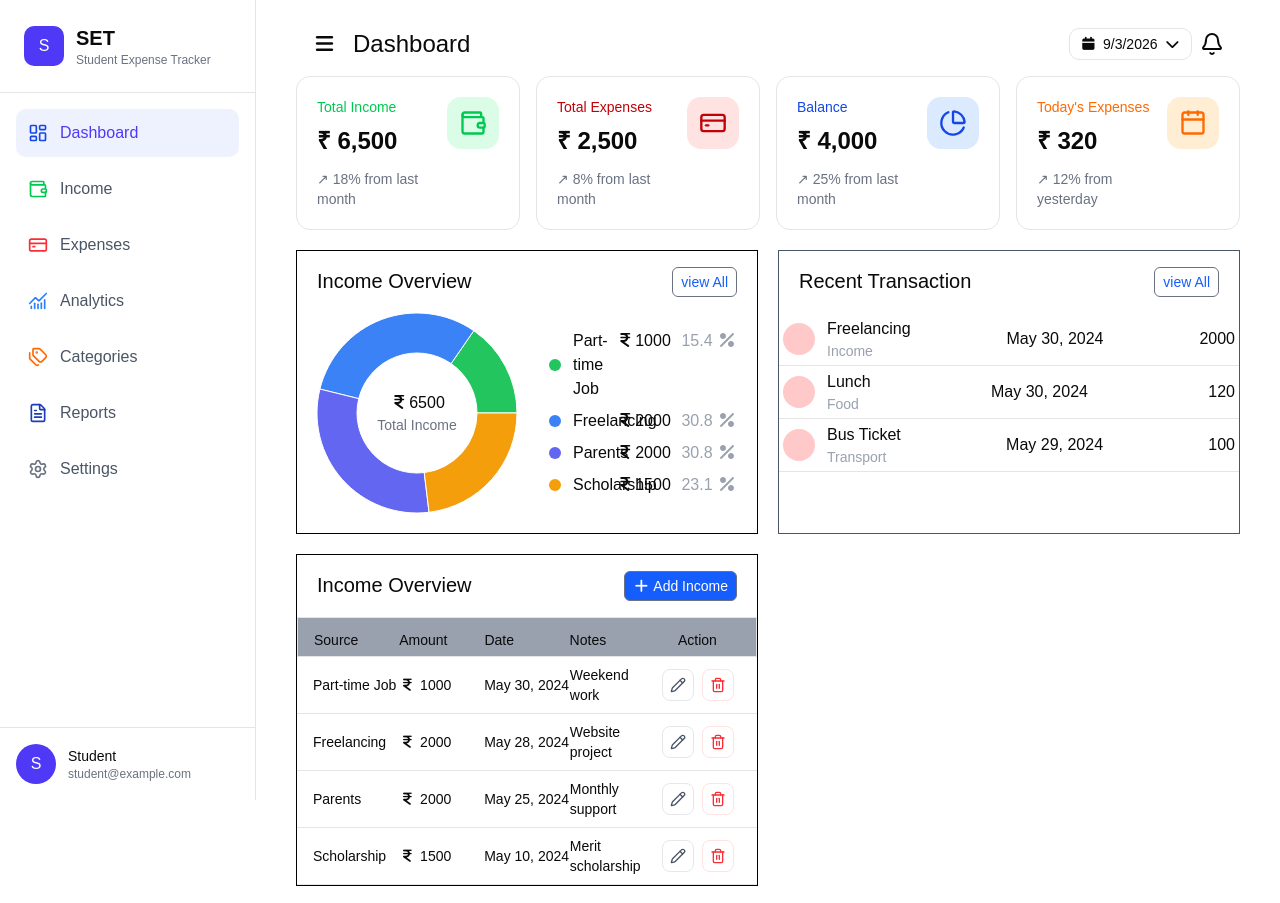
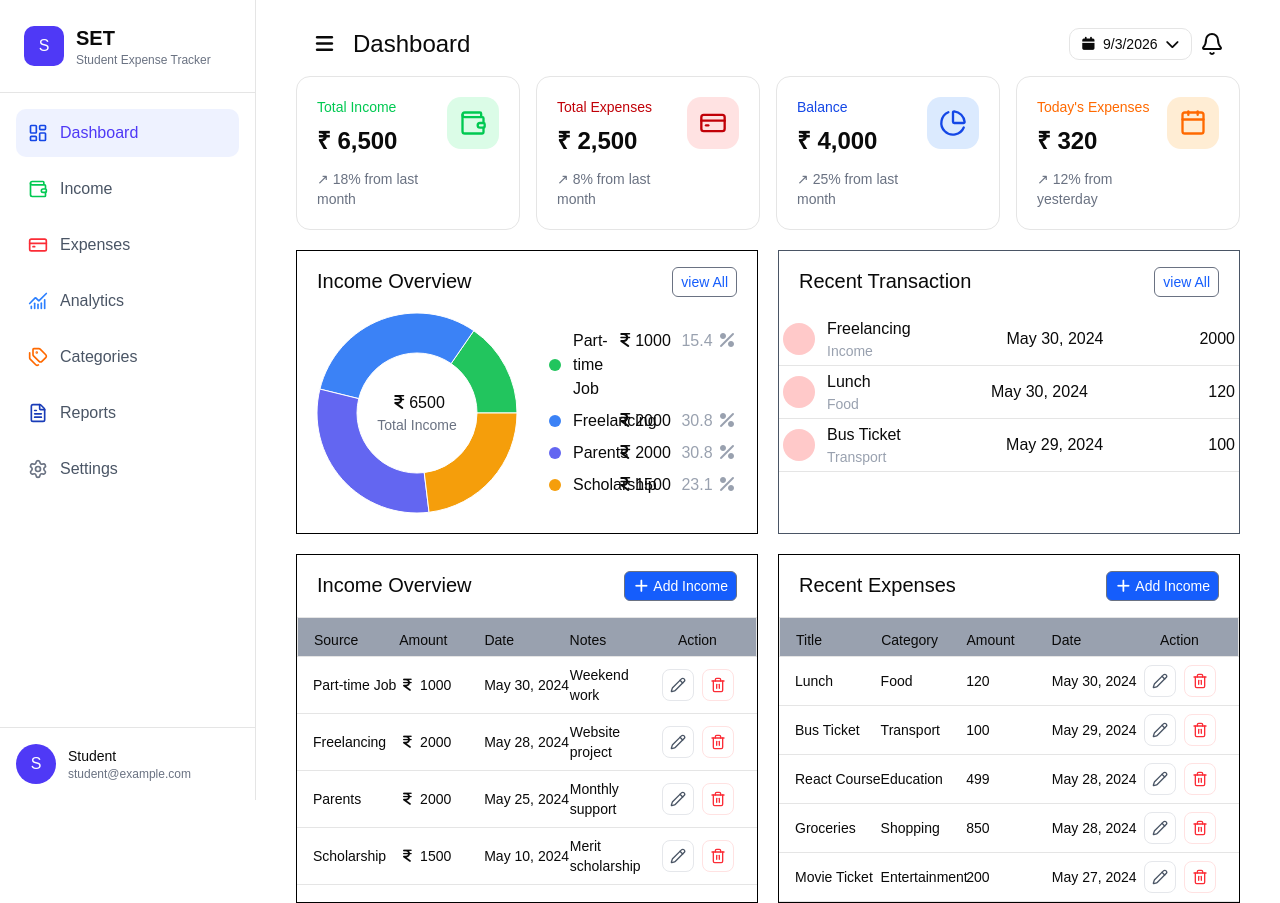
Before and after one commit to Indrajit-barui/SpendWise, a React (Vite) app: page / in a window 1280 px wide. Built offline with nearby package versions, Linux system fonts and the light colour scheme.

Commit message:
add Recent Expenses section for desktop site only

```diff
--- a/src/App.jsx
+++ b/src/App.jsx
@@ -5,6 +5,7 @@ import Stats from "./components/Stats/Stats"
 import IncomeOverview from "./components/IncomeOverview/IncomeOverview"
 import ReacentTransaction from "./components/RecentTransaction/ReacentTransaction"
 import ReacentIncome from "./components/RecentIncome/ReacentIncome"
+import RecentExpenses from "./components/Recent Expenses/RecentExpenses"
 const App = () => {
 
   const [isSidebarOpen, setSidebar] = useState(false)
@@ -28,6 +29,7 @@ const App = () => {
 <IncomeOverview/>
 <ReacentTransaction/>
 <ReacentIncome/>
+<RecentExpenses/>
       </div>
 
 
--- /dev/null
+++ b/src/components/Recent Expenses/RecentExpenses.jsx
@@ -0,0 +1,108 @@
+import { Pencil, Trash2 } from "lucide-react";
+
+const RecentExpenses = () => {
+
+  const expenses = [
+  {
+    id: 1,
+    title: "Lunch",
+    category: "Food",
+    amount: 120,
+    date: "May 30, 2024",
+
+  },
+  {
+    id: 2,
+    title: "Bus Ticket",
+    category: "Transport",
+    amount: 100,
+    date: "May 29, 2024",
+  },
+  {
+    id: 3,
+    title: "React Course",
+    category: "Education",
+    amount: 499,
+    date: "May 28, 2024",
+  },
+  {
+    id: 4,
+    title: "Groceries",
+    category: "Shopping",
+    amount: 850,
+    date: "May 28, 2024",
+  },
+  {
+    id: 5,
+    title: "Movie Ticket",
+    category: "Entertainment",
+    amount: 200,
+    date: "May 27, 2024",
+  },
+];
+  return (
+    <section className="w-full border border-black">
+        {/* header */}
+        <div className="flex justify-between px-5 py-4">
+        <p className="font-medium text-xl">Recent Expenses</p>
+        <button className="border border-gray-500 bg-blue-600 text-white text-sm px-2 py-1 rounded-sm"><i class="fa-solid fa-plus"></i> Add Income </button>
+
+        </div>
+
+        {/* Table header */}
+       <div className="grid grid-cols-5 items-center font-medium  h-10 border bg-gray-400 text-sm px-4 py-3 ">
+                   <p>Title</p>
+                   <p>Category</p>
+                   <p>Amount</p>
+                   <p>Date</p>
+                   <p className="text-center">Action</p>
+
+               </div>
+
+        <div>
+          {
+            expenses.map((item)=>(
+              <div key={item.id} className="grid grid-cols-5 px-4 py-2 items-center border-b text-sm">
+                 {/* title */}
+                 <div>
+                  {item.title}
+                 </div>
+                 {/* Category */}
+
+                 <div>
+                  {item.category}
+                 </div>
+
+                 {/* Amount */}
+
+                 <div>
+                  {item.amount}
+                 </div>
+
+                 {/* date */}
+                 <div>
+                  {item.date}
+                 </div>
+
+                 {/*Action  */}
+                    <div className="flex items-center justify-center gap-2">
+
+                     <button className="flex h-8 w-8 items-center justify-center rounded-md border border-gray-200 text-gray-600 hover:bg-gray-100">
+                           <Pencil size={16} />
+                    </button>
+
+                     <button className="flex h-8 w-8 items-center justify-center rounded-md border border-red-100 text-red-500 hover:bg-red-50">
+                        <Trash2 size={16} />
+                     </button>
+
+                   </div>
+              </div>
+            ))
+          }
+        </div>
+    </section>
+
+  )
+}
+
+export default RecentExpenses
```
